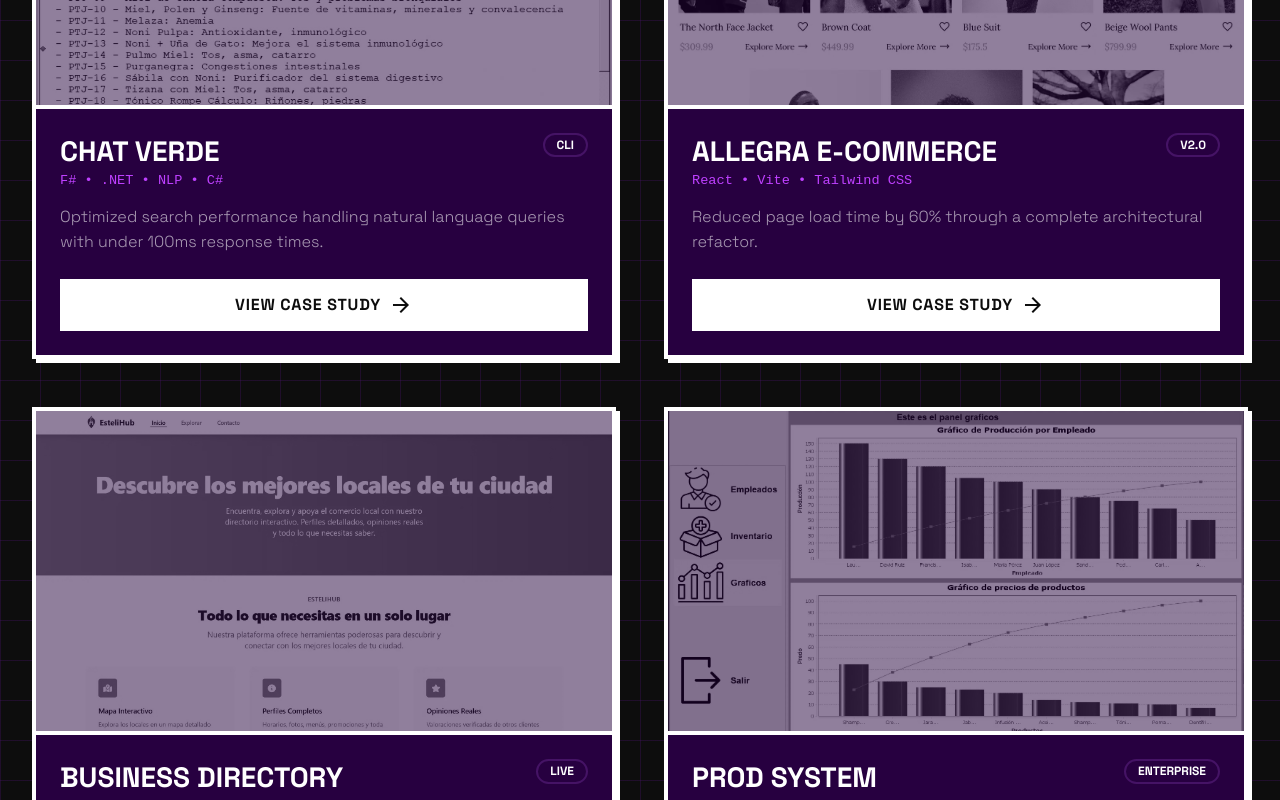
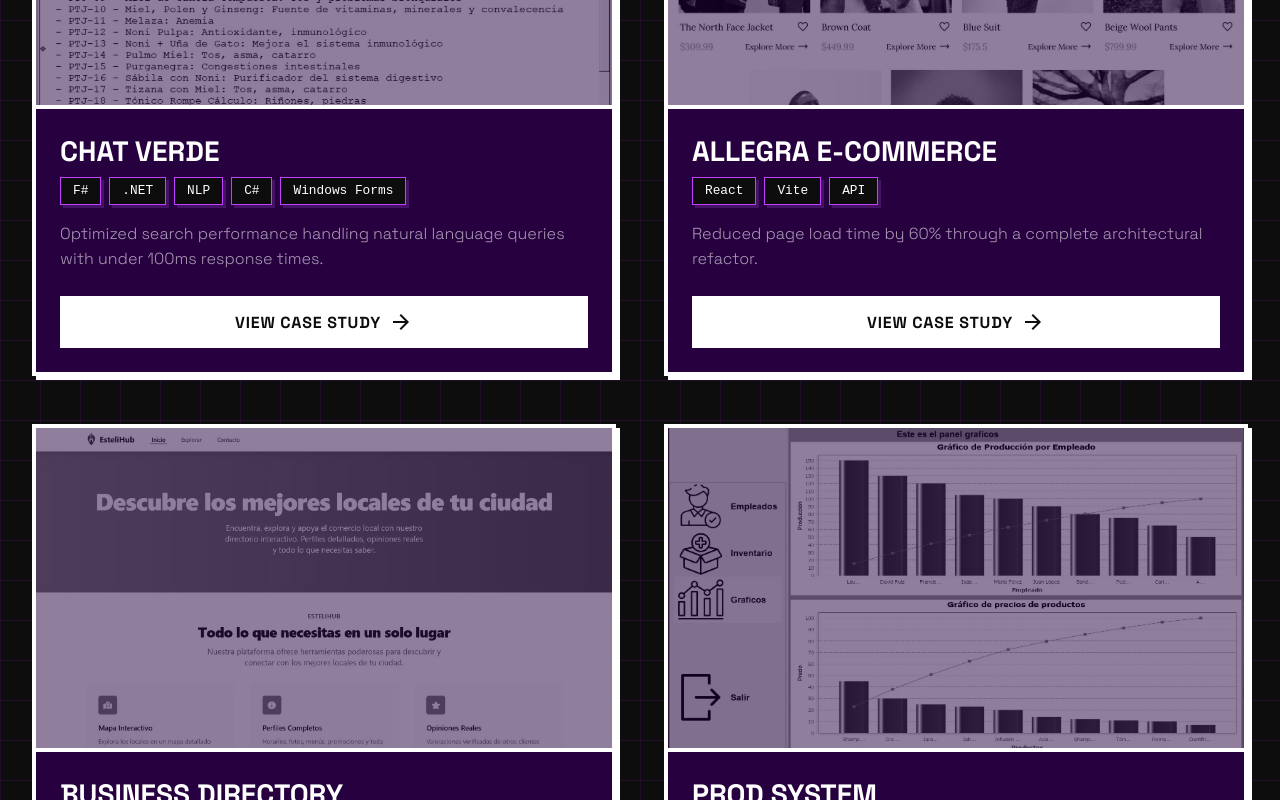
Before and after one commit to xItzHypeR/portfolio, a React (Vite) app: page / in a window 1280 px wide. Shown: the part 1380-2180 px from the top of the page. Built offline with nearby package versions, Linux system fonts and the light colour scheme.

Commit message:
feat: add Projects component, project data, and Contact component styling.

```diff
--- a/src/components/Contact/Contact.module.css
+++ b/src/components/Contact/Contact.module.css
@@ -208,6 +208,8 @@
 
 .textarea {
     min-height: 150px;
+    resize: none;
+    scrollbar-width: none;
 }
 
 
--- a/src/components/Projects/Projects.jsx
+++ b/src/components/Projects/Projects.jsx
@@ -17,9 +17,14 @@ function ProjectCard({ project }) {
                 <div className={styles.cardHeader}>
                     <div>
                         <h3 className={styles.cardTitle}>{project.title}</h3>
-                        <p className={styles.cardTech}>{project.tech}</p>
+                        <div className={styles.techContainer}>
+                            {project.techList.map((tech, index) => (
+                                <span key={index} className={styles.cardTech}>
+                                    {tech}
+                                </span>
+                            ))}
+                        </div>
                     </div>
-                    <span className={styles.badge}>{project.badge}</span>
                 </div>
                 <p className={styles.cardDesc}>{project.desc}</p>
                 <Link to={`/project/${project.id}`} className={styles.caseStudyBtn}>
--- a/src/components/Projects/Projects.module.css
+++ b/src/components/Projects/Projects.module.css
@@ -106,12 +106,17 @@
     font-weight: 700;
     margin-bottom: 0.25rem;
 }
-
 .cardTech {
     font-family: monospace;
-    font-size: 0.85rem;
-    color: var(--neon-violet);
+    font-size: 0.8rem;
+    color: #ffffff;
+    display: inline-block;
+    padding: 0.35rem 0.75rem;
+    background-color: var(--color-bg-dark);
+    border: 1px solid var(--neon-violet);
+    box-shadow: 3px 3px 0px 0px var(--color-primary);
 }
+
 
 .badge {
     border: 2px solid var(--color-primary);
@@ -121,6 +126,13 @@
     font-weight: 700;
     text-transform: uppercase;
     flex-shrink: 0;
+}
+
+.techContainer {
+    display: flex;
+    flex-wrap: wrap;
+    gap: 0.5rem;
+    margin-top: 0.5rem;
 }
 
 .cardDesc {
--- a/src/data/projects.js
+++ b/src/data/projects.js
@@ -5,7 +5,7 @@ export const projects = [
         tagline: 'CONVERSATIONAL APP',
         tech: 'F# • .NET • NLP • C#',
         techList: ['F#', '.NET', 'NLP', 'C#', 'Windows Forms'],
-        badge: 'CLI',
+        badge: '',
         desc: 'Optimized search performance handling natural language queries with under 100ms response times.',
         fullDesc: 'A conversational console application developed in F# on .NET to query the "Medicina Verde 100% Natural" product catalog using natural language. It features advanced search capabilities with exact tokenization and intent recognition.',
         challenge: 'Finding products in a catalog of 500 items was difficult due to strict spelling requirements and lack of natural language understanding, causing a high match loss for common spelling variations.',
@@ -24,7 +24,7 @@ export const projects = [
         tagline: 'E-COMMERCE',
         tech: 'React • Vite • Tailwind CSS',
         techList: ['React', 'Vite', 'API'],
-        badge: 'v2.0',
+        badge: '',
         desc: 'Reduced page load time by 60% through a complete architectural refactor.',
         fullDesc: 'A high-performance e-commerce platform built to handle complex checkout flows and high traffic. The project focused on transitioning a legacy codebase to a modern component-based architecture.',
         challenge: 'The existing legacy HTML/JavaScript codebase suffered from poor performance and difficulty in maintenance. Implementing a secure, multi-method checkout flow required careful integration of multiple payment gateway APIs and complex form validations.',
@@ -43,7 +43,7 @@ export const projects = [
         tagline: 'DIRECTORY APP',
         tech: 'JavaScript • Tailwind CSS',
         techList: ['JavaScript', 'Tailwind CSS', 'Google Maps API', 'Accessibility'],
-        badge: 'Live',
+        badge: '',
         desc: 'Interactive search platform for local businesses with real-time filtering.',
         fullDesc: 'A comprehensive platform designed to digitize the online presence of local businesses. It features a high-performance search engine and dynamic mapping.',
         challenge: 'Many local businesses lacked an online presence or had difficult-to-find information. The goal was to create a highly accessible (90+ Lighthouse score) platform that would be easy for anyone to use.',
@@ -62,7 +62,7 @@ export const projects = [
         tagline: 'ERP SYSTEM',
         tech: 'Java • SQL • Database Design',
         techList: ['Java', 'SQL', 'MySQL', 'Database Normalization', 'KPI Visualization'],
-        badge: 'Enterprise',
+        badge: '',
         desc: 'Optimized performance report generation by 30% via database normalization.',
         fullDesc: 'A robust internal tool for tracking and visualizing production metrics and KPIs in real-time, helping managers make data-driven decisions.',
         challenge: 'The existing system suffered from significant data redundancy and slow query times, making real-time tracking almost impossible for large datasets.',
@@ -81,7 +81,7 @@ export const projects = [
         tagline: 'FINTECH TOOL',
         tech: 'Java • C# • .NET',
         techList: ['Java', 'C#', '.NET', 'Windows Forms', 'Financial Logic'],
-        badge: 'Desktop',
+        badge: '',
         desc: 'Reduced manual accounting time by 40% for small merchants.',
         fullDesc: 'A powerful desktop financial calculator designed specifically for small merchants who need quick, reliable accounting calculations.',
         challenge: 'Small merchants were spending too much time on manual accounting calculations, which was prone to human error and slowed down business operations.',
```
